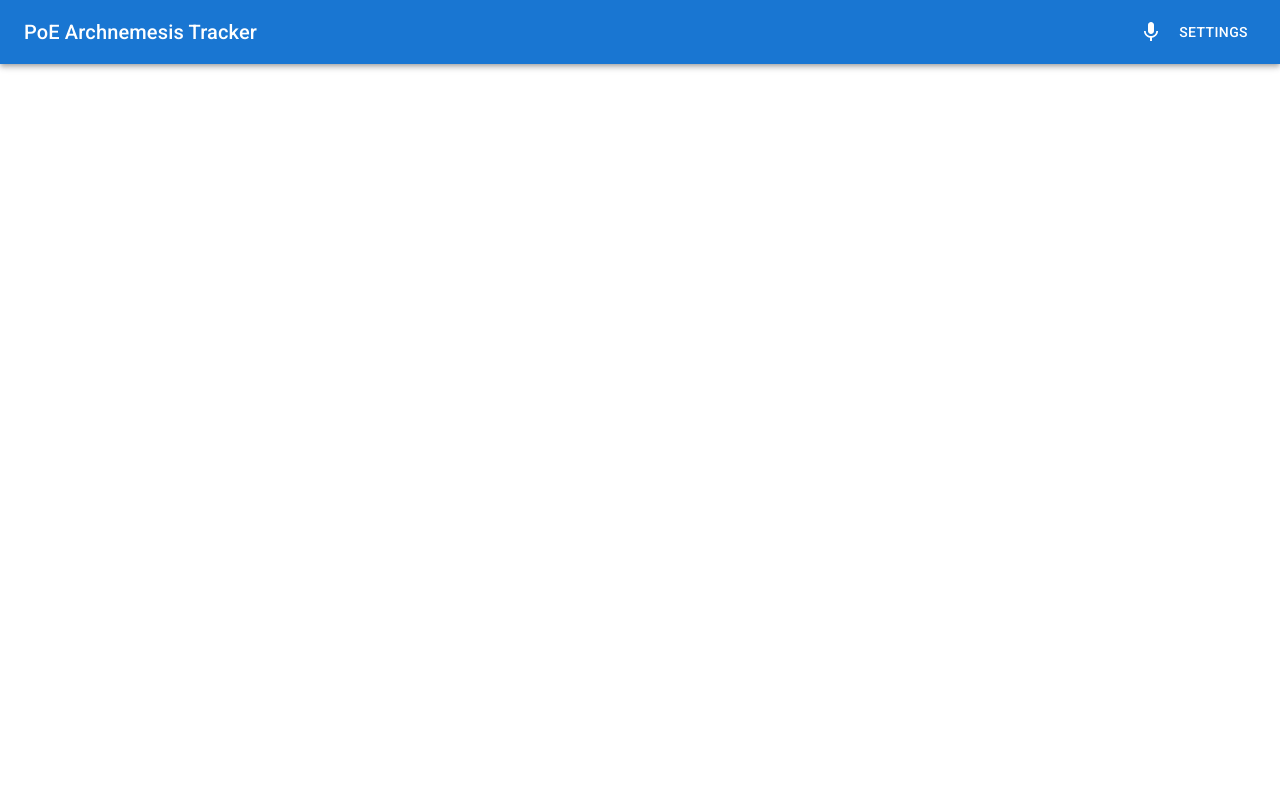
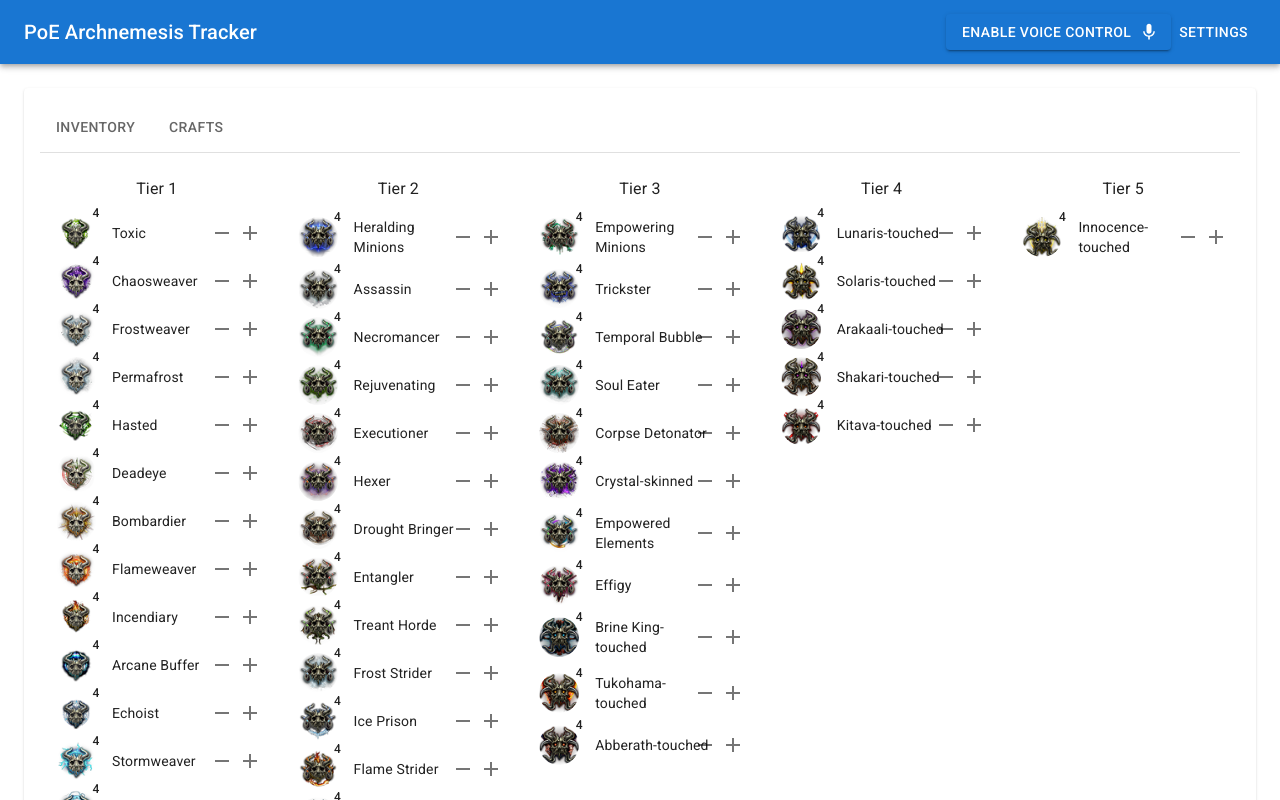
Before and after one commit to asdfjackal/poe-an-tracker, a React (Create React App) app: page / in a window 1280 px wide. Shown: the top 800 px of the page. Built offline with nearby package versions, Linux system fonts and the light colour scheme.

Commit message:
Created basic inventory screen

```diff
--- a/src/App.tsx
+++ b/src/App.tsx
@@ -1,7 +1,9 @@
+import { Box, Card, CardContent, Container, Tab, Tabs } from '@mui/material';
 import CssBaseline from '@mui/material/CssBaseline';
 import { createTheme, ThemeProvider } from '@mui/material/styles';
 import useMediaQuery from '@mui/material/useMediaQuery';
 import React from 'react';
+import Inventory from './Inventory';
 import Navbar from './Navbar';
 
 function App() {
@@ -20,6 +22,21 @@ function App() {
     <ThemeProvider theme={theme}>
       <CssBaseline />
       <Navbar />
+      <Container maxWidth="xl">
+        <br />
+        <Card>
+          <CardContent>
+            <Box sx={{ borderBottom: 1, borderColor: 'divider' }}>
+              <Tabs aria-label="basic tabs example">
+                <Tab label="Inventory" />
+                <Tab label="Crafts" />
+              </Tabs>
+            </Box>
+            <br />
+            <Inventory />
+          </CardContent>
+        </Card>
+      </Container>
     </ThemeProvider>
   );
 }
--- a/src/Inventory.tsx
+++ b/src/Inventory.tsx
@@ -1,3 +1,58 @@
+import { Avatar, Badge, Card, CardContent, Chip, Grid, IconButton, List, ListItem, ListItemAvatar, ListItemText, Stack, Typography } from '@mui/material';
+import AddIcon from '@mui/icons-material/Add';
+import RemoveIcon from '@mui/icons-material/Remove';
+import data from './data.json'
+
 export default function Inventory(){
+  const tiers = []
+  for(let i=0; i<5; i++){
+    tiers[i] = Object.entries(data).filter(([key, value]) => {
+      return value.tier === i+1
+    })
+  }
+  return (
+        <Grid container columns={5} spacing={1}>
+          {
+            tiers.map((tier, index) => {
+              return (
+                <Grid item xs={1}>
+                  <Typography align="center">
+                    Tier {index+1}
+                  </Typography>
+                  <List dense={true}>
 
+                    {tier.map(([key, value]) => (
+                      <ListItem
+                        secondaryAction={
+                          <>
+                          <IconButton edge="end" aria-label="delete">
+                            <RemoveIcon />
+                          </IconButton>
+                          <IconButton edge="end" aria-label="delete">
+                            <AddIcon />
+                          </IconButton>
+                          </>
+                        }
+                      >
+                        <ListItemAvatar>
+                          <Badge
+                            badgeContent={4}
+                          >
+                            <Avatar src={process.env.PUBLIC_URL + `/images/archnemesis/${key}.png`} />
+                          </Badge>
+                        </ListItemAvatar>
+                        <ListItemText
+                          primary={value.name}
+                        />
+                      </ListItem>
+
+                    ))}
+                  </List>
+
+                </Grid>
+              )
+            })
+          }
+        </Grid>
+  )
 }
--- a/src/Speech.tsx
+++ b/src/Speech.tsx
@@ -1,6 +1,7 @@
 import IconButton from '@mui/material/IconButton';
 import MicIcon from '@mui/icons-material/Mic';
 import Tooltip from '@mui/material/Tooltip';
+import { Button } from '@mui/material';
 
 export default function Speech(){
   const isSpeechEnabled = 'SpeechRecognition' in window || 'webkitSpeechRecognition' in window
@@ -9,12 +10,9 @@ export default function Speech(){
       title={isSpeechEnabled ? "Enable Voice Control" : "Voice Control is not compatible with this browser"}
     >
       <span>
-        <IconButton
-          color="inherit"
-          disabled={!isSpeechEnabled}
-        >
-          <MicIcon />
-        </IconButton>
+      <Button variant="contained" disabled={!isSpeechEnabled} endIcon={<MicIcon />}>
+        Enable Voice Control
+      </Button>
       </span>
     </Tooltip>
   )
```
